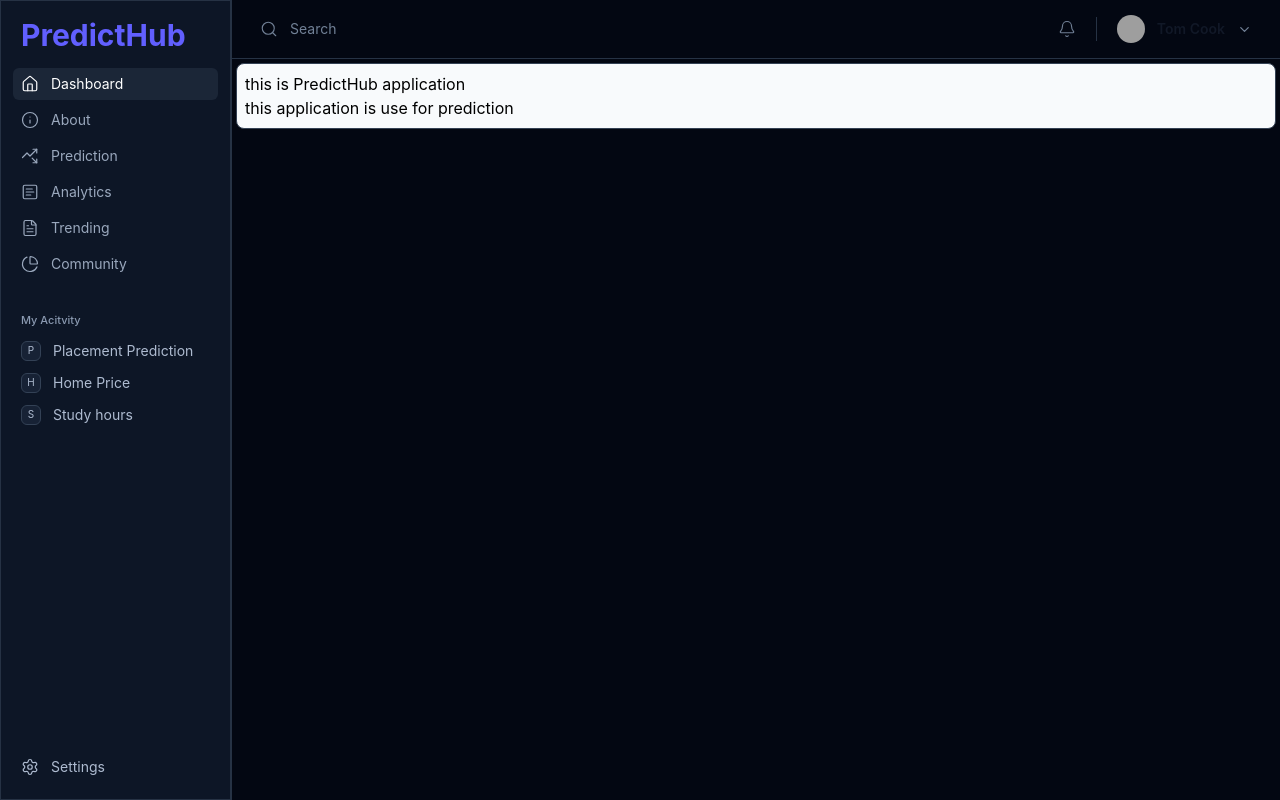
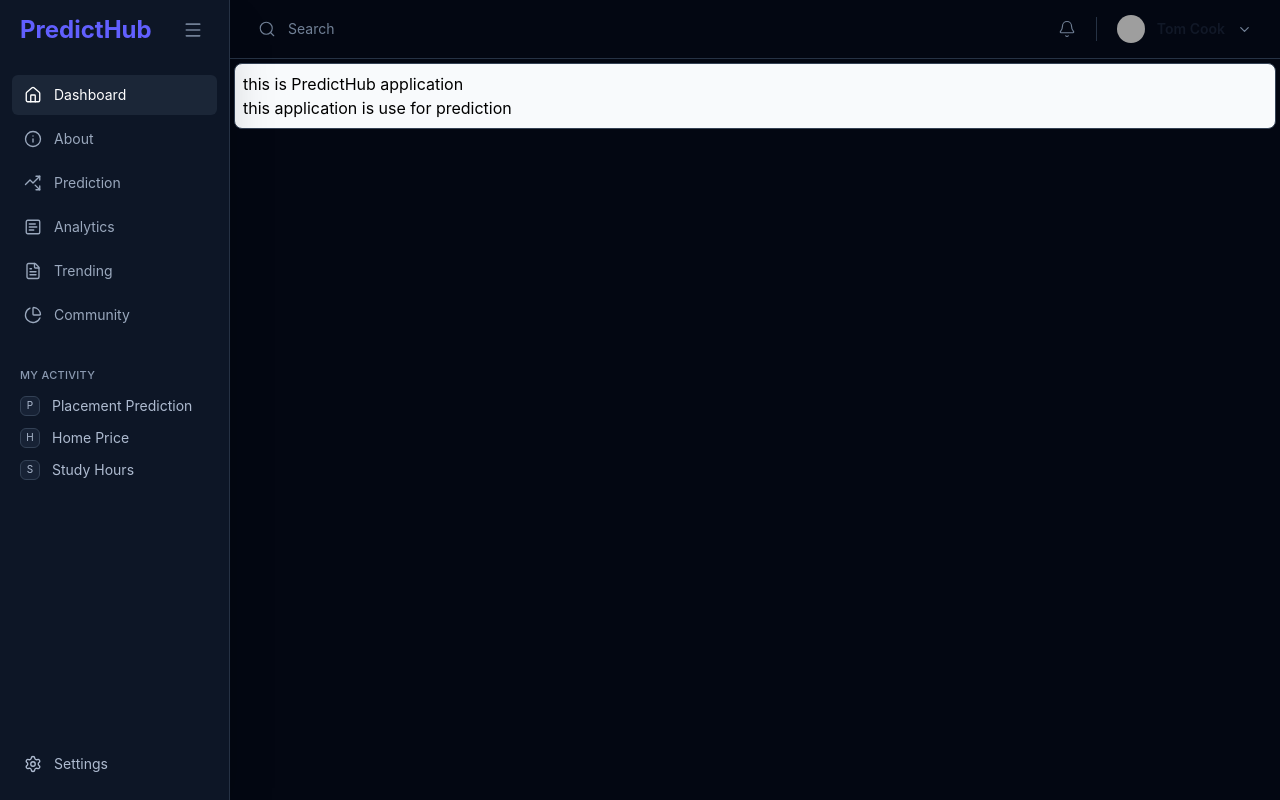
Before and after one commit to vikashkumar97983282-glitch/PredictHub, a React app in the folder Frontend/: page / in a window 1280 px wide. Built offline with nearby package versions, Linux system fonts and the light colour scheme; grey boxes are pictures that could not be loaded; the HTML template or start-up script is replaced by a standard one.

Commit message:
make responsive for desktop and phone.

```diff
--- a/Frontend/src/components/sidebar.jsx
+++ b/Frontend/src/components/sidebar.jsx
@@ -2,17 +2,20 @@ import React from "react";
 import {
   Home,
   Info,
+  TrendingUpDown,
   SquareText,
-  TrendingUpDown,
   FileText,
   PieChart,
   Settings,
-  Search,
-  Bell,
-  ChevronDown,
+  Menu ,
 } from "lucide-react";
 
-function Sidebar() {
+function Sidebar({
+  isOpen,
+  isCollapsed,
+  onClose,
+  onToggleCollapse,
+}) {
   const navItems = [
     { name: "Dashboard", icon: Home },
     { name: "About", icon: Info },
@@ -25,25 +28,107 @@ function Sidebar() {
   const teams = [
     { name: "Placement Prediction", letter: "P" },
     { name: "Home Price", letter: "H" },
-    { name: "Study hours", letter: "S" },
+    { name: "Study Hours", letter: "S" },
   ];
 
   return (
-    <div className="min-h-screen bg-[#030712] p-0 text-white">
-      <div className="flex h-screen overflow-hidden  border border-[#263244] bg-[#0d1626]">
+    <>
+      {/* ================= MOBILE BACKDROP ================= */}
 
-        {/* Sidebar */}
-        <aside className="flex w-57.5 flex-col border-r border-[#263244]">
+      {isOpen && (
+        <div
+          className="fixed inset-0 z-40 bg-black/60 lg:hidden"
+          onClick={onClose}
+        />
+      )}
+
+      {/* ================= SIDEBAR ================= */}
+
+      <aside
+        className={`
+          fixed left-0 top-0 z-50
+          flex h-screen
+          flex-col
+          border-r border-[#263244]
+          bg-[#0d1626]
+          shadow-2xl
+          transition-all duration-300 ease-in-out
+
+          lg:static
+          lg:z-auto
+          lg:translate-x-0
+
+          ${isOpen ? "translate-x-0" : "-translate-x-full"}
+
+          ${isCollapsed ? "w-16" : "w-57.5"}
+        `}
+      >
+
+        {/* ================= HEADER ================= */}
+
+        <div
+          className={`
+            flex
+            h-14.75
+            shrink-0
+            items-center
+
+            ${
+              isCollapsed
+                ? "justify-center px-2"
+                : "justify-between px-5"
+            }
+          `}
+        >
 
           {/* Logo */}
-          <div className="flex h-16.75 items-center px-5">
-            <div className="text-3xl font-bold text-indigo-500">
+
+          {!isCollapsed && (
+            <div className="text-2xl font-bold text-indigo-500">
               PredictHub
             </div>
+          )}
+
+          {/* Three Dot */}
+
+          <button
+            type="button"
+            onClick={onToggleCollapse}
+            className="
+              flex
+              h-8
+              w-8
+              shrink-0
+              items-center
+              justify-center
+              rounded-md
+              text-[#718096]
+              transition
+              hover:bg-[#172235]
+              hover:text-white
+            "
+            aria-label={
+              isCollapsed
+                ? "Show sidebar"
+                : "Hide sidebar"
+            }
+            title={
+              isCollapsed
+                ? "Show sidebar"
+                : "Hide sidebar"
+            }
+          >
+            <Menu
+              size={20}
+              strokeWidth={2}
+            />
+          </button>
+
         </div>
 
-          {/* Navigation */}
-          <nav className="px-3">
+        {/* ================= NAVIGATION ================= */}
+
+        <nav className="px-3 pt-4">
 
           {navItems.map((item, index) => {
             const Icon = item.icon;
@@ -51,54 +136,154 @@ function Sidebar() {
             return (
               <button
                 key={item.name}
-                  className={`mb-1 flex h-8 w-full items-center gap-3 rounded-md px-2 text-left text-sm ${
+                type="button"
+                title={isCollapsed ? item.name : ""}
+                className={`
+                  mb-1
+                  flex
+                  h-10
+                  w-full
+                  items-center
+                  rounded-md
+                  text-left
+                  text-sm
+                  transition
+
+                  ${
+                    isCollapsed
+                      ? "justify-center px-0"
+                      : "gap-3 px-3"
+                  }
+
+                  ${
                     index === 0
                       ? "bg-[#1b2637] text-white"
                       : "text-[#9aa8bd] hover:bg-[#172235] hover:text-white"
-                  }`}
+                  }
+                `}
               >
-                  <Icon size={18} strokeWidth={1.6} />
-                  <span>{item.name}</span>
+
+                <Icon
+                  size={18}
+                  strokeWidth={1.8}
+                  className="shrink-0"
+                />
+
+                {!isCollapsed && (
+                  <span>
+                    {item.name}
+                  </span>
+                )}
+
               </button>
             );
           })}
 
         </nav>
 
-          {/* Teams */}
+        {/* ================= MY ACTIVITY ================= */}
+
+        {!isCollapsed && (
           <div className="mt-7 px-5">
-            <p className="mb-3 text-[11px] font-medium text-[#8b9ab1]">
-              My Acitvity
+
+            <p className="mb-3 text-[11px] font-medium uppercase tracking-wide text-[#8b9ab1]">
+              My Activity
             </p>
 
             <div className="space-y-3">
+
               {teams.map((team) => (
                 <button
                   key={team.name}
-                  className="flex items-center gap-3 text-sm text-[#aebbd0] hover:text-white"
+                  type="button"
+                  className="
+                    flex
+                    w-full
+                    items-center
+                    gap-3
+                    text-left
+                    text-sm
+                    text-[#aebbd0]
+                    transition
+                    hover:text-white
+                  "
                 >
-                  <span className="flex h-5 w-5 items-center justify-center rounded-md border border-[#334155] bg-[#172235] text-[10px]">
+
+                  <span
+                    className="
+                      flex
+                      h-5
+                      w-5
+                      shrink-0
+                      items-center
+                      justify-center
+                      rounded-md
+                      border
+                      border-[#334155]
+                      bg-[#172235]
+                      text-[10px]
+                    "
+                  >
                     {team.letter}
                   </span>
 
-                  <span>{team.name}</span>
+                  <span className="truncate">
+                    {team.name}
+                  </span>
+
                 </button>
               ))}
-            </div>
+
             </div>
 
-          {/* Settings */}
+          </div>
+        )}
+
+        {/* ================= SETTINGS ================= */}
+
         <div className="mt-auto px-3 pb-4">
-            <button className="flex h-8 w-full items-center gap-3 px-2 text-sm text-[#aebbd0] hover:text-white">
-              <Settings size={18} strokeWidth={1.6} />
-              <span>Settings</span>
+
+          <button
+            type="button"
+            title={isCollapsed ? "Settings" : ""}
+            className={`
+              flex
+              h-10
+              w-full
+              items-center
+              rounded-md
+              text-sm
+              text-[#aebbd0]
+              transition
+              hover:bg-[#172235]
+              hover:text-white
+
+              ${
+                isCollapsed
+                  ? "justify-center px-0"
+                  : "gap-3 px-3"
+              }
+            `}
+          >
+
+            <Settings
+              size={18}
+              strokeWidth={1.8}
+              className="shrink-0"
+            />
+
+            {!isCollapsed && (
+              <span>
+                Settings
+              </span>
+            )}
+
           </button>
-          </div>
-        </aside>
-
 
         </div>
-    </div>
+
+      </aside>
+    </>
   );
 }
 
```
Lines whose indentation alone changed are shown as unchanged.
